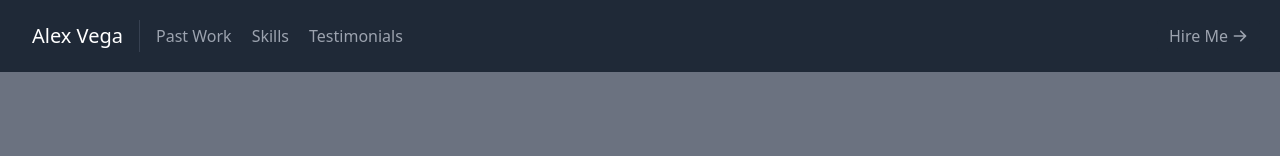
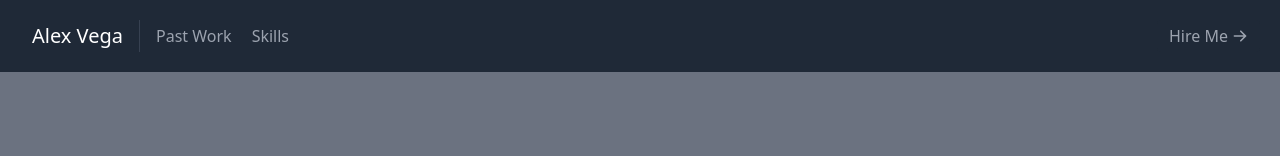
Before and after one commit to vlexaega/react-challenge-portfolio, a React (Create React App) app: page / in a window 1280 px wide. Shown: the top 156 px of the page. Built offline with nearby package versions, Linux system fonts and the light colour scheme.

Commit message:
removes testimonials

```diff
--- a/src/components/Navbar.jsx
+++ b/src/components/Navbar.jsx
@@ -17,9 +17,9 @@
           <a href="#skills" className="mr-5 hover:text-white">
             Skills
           </a>
-          <a href="#testimonials" className="mr-5 hover:text-white">
+          {/* <a href="#testimonials" className="mr-5 hover:text-white">
             Testimonials
-          </a>
+          </a> */}
         </nav>
         <a
           href="#contact"
```
